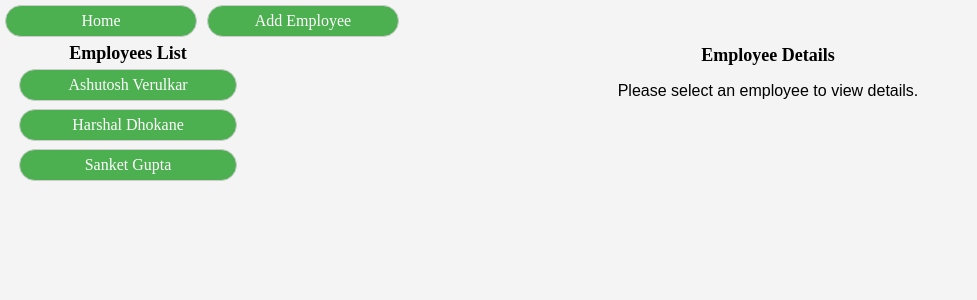
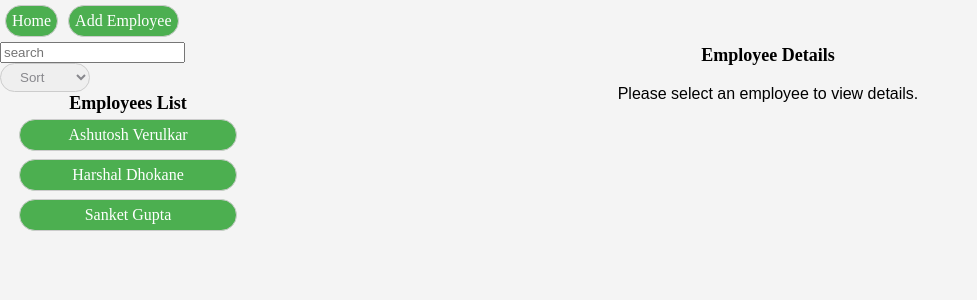
Before and after one commit to Endeavour95/Test-Employee-Dashboard, a React (Create React App) app: page / in a window 1280 px wide. Shown: the top 300 px of the page, without its empty margins (0-977 px from the left). Built offline with nearby package versions, Linux system fonts and the light colour scheme.

Commit message:
sorting is in working

```diff
--- a/src/App.css
+++ b/src/App.css
@@ -20,7 +20,7 @@ body {
   /* box-shadow: 0 0 10px rgb(98, 96, 96); */
 }
 
-nav input[type="button"] {
+nav input[type="button"], tr td button {
   cursor: pointer;
   font-size: 16px;
   font-family: cursive;
@@ -28,7 +28,8 @@ nav input[type="button"] {
   border-radius: 5px;
   background-color: #4caf50;
   color: #fff;
-  width: 15vw;
+  /* width: 15vw; */
+  width: fit-content;
   height: 4vh;
   border-radius: 20px;
   margin: 5px 5px 5px 5px;;
@@ -47,7 +48,7 @@ input[type="button"]:hover {
 }
 
 
-table {
+table[id="list"] {
   border-collapse: collapse;
   width: 100%;
   height: fit-content;
@@ -55,6 +56,19 @@ table {
   border-radius: 20px;
   /* box-shadow: 0 0 10px rgb(98, 96, 96); */
 
+}
+
+table[id="details"] {
+  /* display: flex; */
+  border-collapse: collapse;
+  /* width: 60vw; */
+  width: fit-content;
+  height: fit-content;
+  text-align: center;
+  /* justify-content: center; */
+  /* align-items: flex-start; */
+  border-radius: 20px;
+  box-shadow: 0 0 10px rgb(98, 96, 96);
 }
 
 th,h3 {
@@ -89,7 +103,12 @@ td input[type="button"] {
   text-align: center;
 }
 
-
+div[id="view"] {
+  display: flex;
+  justify-content: center;
+  width:'100%';
+  /* align-items: center; */
+}
 
 /* Registration page css */
 form {
@@ -118,10 +137,20 @@ select#myDropdown:focus {
   border-color: #66afe9;
 }
 
-input[type="text"] {
-  width: calc(100% - 16px);
+td label {
+  /* width: calc(100% - 16px); */
+  /* justify-content: left; */
   padding: 8px;
-  margin-bottom: 16px;
+  border-radius: 16px;
+  font-size: 14px;
+}
+
+td input[type="text"] {
+  /* width: calc(100% - 16px); */
+  width: fit-content;
+  padding: 8px;
+  margin-top: 8px;
+  margin-bottom: 8px;
   box-sizing: border-box;
   border: 1px solid #ccc;
   border-radius: 16px;
--- a/src/App.js
+++ b/src/App.js
@@ -1,95 +1,101 @@
 import logo from './logo.svg';
 import './App.css';
-import { useState } from 'react';
+import { useEffect, useState } from 'react';
 
-const departments = {
-  '1': {
-    deptId: 1,
-    deptName: "IT"
-  },
-  '2': {
-    deptId: 2,
-    deptName: "HR"
-  },
-  '3': {
-    deptId: 3,
-    deptName: "Engineering"
-  }
-}
-
-const message = {
-  empRegistered: "Employee registered successfully",
-  empExist: "Employee exist in the Employees table",
-  empEdited: "Employee details updated successfully",
-  empDeleted: "Employee associated with empId deleted successfully",
-  empNotExist: "Employee empId not found in Employess table"
-
-}
-
-
-// let show = false
-
-// let id;
-
-
-
-// displayEmployeeDetails() child
-function Details( props ) {
+function DisplayEmployeeDetails(props) {
   const labels = ["Employee Id : ", "First Name : ", "Last Name : ", "Salary : ", "Designation : ", "Department : "]
   return (
     <table id="details">
       <tbody>
         {
-          Object.values(props.employee).map((info, index) => {
+          Object.keys(props.employee).map((key, index) => {
+            if (key != "") {
+              if (key == "empDept") {
+                // let dept = props.departments[props.employee[key]]
                 return (
                   <tr>
                     <td>
                       <label>{labels[index]}</label>
                     </td>
                     <td>
-                  <input type="text" value={info} disabled={props.status} />
+                      <select id="myList" onchange="favTutorial()" disabled={props.status}>
+                        <option value="" selected disabled hidden > {props.departments[props.employee[key]].deptName} </option>
+                        <option value="1" > IT </option>
+                        <option value="2" > HR </option>
+                        <option value="3" > Engineering </option>
+                      </select>
                     </td>
                   </tr>
                 )
+              }
+              return (
+                <tr>
+                  <td>
+                    <label>{labels[index]}</label>
+                  </td>
+                  <td>
+                    <input type="text" value={props.employee[key]} disabled={props.status} />
+                  </td>
+                </tr>
+              )
+            }
           })
         }
+        <tr>
+          <td>
+            <button >Edit</button>
+          </td>
+          <td>
+            <button >Delete</button>
+          </td>
+        </tr>
       </tbody>
     </table>
   )
 }
 
-// List() child
-function DisplayEmployeeDetails(props) {
-  return (
-    <>
-      <Details employee={props.employee} status={true} />
-      <NavBar names={{ "Edit": App, "Delete": App }} />
-    </>
-  )
+// App() child
+const List = (props) => {
+  function setCss(employee) {
+    if (props.selectedEmployee === employee) {
+      return "hsla(64, 84%, 58%, 0.89)"
+    } else {
+      return "#4caf50"
+    }
   }
 
-// List() child
+  // const handelSetEmployee = (employee) =>{
+  //   console.log("em---ployee", employee)
+  //   props.setEmpId(employee)
+  // }
 
-// App() child
-const List = (props) => {
   return (
     <tbody>
       {
-        Object.keys(props.emplist).map((employee, index) => {
-          // console.log("11",employee, "222", index+1)
+        Object.keys(props.employees).map((employee, index) => {
           return (
-            <tr><td><input key={index+1} type="button" value={props.emplist[employee].empFName + " " + props.emplist[employee].empLName} onClick={() => {
-              // const emp = props.emplist[employee]
-              props.disp(employee)
-            }}></input></td></tr>
+            <tr><td><input key={index + 1} type="button" style={{ backgroundColor: setCss(employee) }}
+              value={props.employees[employee].empFName + " " + props.employees[employee].empLName}
+              onClick={() => { props.setEmpId(employee) }} ></input></td></tr>
           )
         })
+
+
+        // Object.keys(props.employees).map((employee, index) => {
+        //   console.log("11", employee)
+        //   return (
+        //     <tr><td><input key={index + 1} type="button" style={{ backgroundColor: setCss(employee) }}
+        //       value={props.employees[employee].empFName + " " + props.employees[employee].empLName}
+        //       onClick={() => handelSetEmployee(employee)} ></input></td></tr>
+        //   )
+        // })
+
       }
     </tbody>
   )
 }
 
-// App() and displayEmployeeDetails() child
+// App() and DisplayEmployeeDetails() child
 const NavBar = (props) => {
   return (
     <nav>
@@ -105,15 +111,19 @@ const NavBar = (props) => {
 }
 
 function App() {
-
-  const [show, setshow] = useState(false)
-  const [id, setid] = useState('')
-
-  function displaystatus(employee) {
-   setshow(true)
-   setid(employee)
-    // return {show, employee}
-    // displayEmployeeDetails(employee)
+  const departments = {
+    '1': {
+      deptId: 1,
+      deptName: "IT"
+    },
+    '2': {
+      deptId: 2,
+      deptName: "HR"
+    },
+    '3': {
+      deptId: 3,
+      deptName: "Engineering"
+    }
   }
 
   let employees = {
@@ -142,6 +152,20 @@ function App() {
       empDept: departments[3]?.deptId
     }
   }
+
+  const [empId, setEmpId] = useState('')
+
+  const [clonedEmployess, setClonedEmployess] = useState(employees)
+
+  function arrangeEmployees(employees, e) {
+
+    if (e.target.value == "ASC") {
+      Object.keys.employees
+
+      setClonedEmployess(employees)
+    }
+  }
+
   return (
     <>
       <div id="navdiv">
@@ -149,21 +173,31 @@ function App() {
       </div>
       <div id="downdiv">
         <div id="left">
+          <div id='toolbar'>
+            <input placeholder='search'></input>
+            <select id="myList" onchange={(e)=>arrangeEmployees(employees, e)} setClonedEmployess={setClonedEmployess} >
+              <option value="" selected disabled hidden > Sort </option>
+              <option value="ASC" > ASC </option>
+              <option value="DESC" > DESC </option>
+            </select>
+          </div>
+          <div>
             <table id="list">
               <thead>
                 <tr>
                   <th>Employees List</th>
                 </tr>
               </thead>
-            <List emplist={employees} disp={displaystatus} />
+              <List employees={clonedEmployess} setEmpId={setEmpId} selectedEmployee={empId} />
             </table>
+          </div>
         </div>
         <div id="right">
           <div>
             <h3>Employee Details</h3>
           </div>
           <div id="view">{
-            show ? <DisplayEmployeeDetails employee={employees[id]} /> : <p>Please select an employee to view details.</p>
+            empId ? <DisplayEmployeeDetails employee={employees[empId]} departments={departments} status={true} /> : <p>Please select an employee to view details.</p>
           }
           </div>
         </div>
@@ -172,25 +206,4 @@ function App() {
   )
 }
 
-// function App() {
-//   return (
-//     <div className="App">
-//       <header className="App-header">
-//         <img src={logo} className="App-logo" alt="logo" />
-//         <p>
-//           Edit <code>src/App.js</code> and save to reload.
-//         </p>
-//         <a
-//           className="App-link"
-//           href="https://reactjs.org"
-//           target="_blank"
-//           rel="noopener noreferrer"
-//         >
-//           Learn React
-//         </a>
-//       </header>
-//     </div>
-//   );
-// }
-
 export default App;
```
Lines whose indentation alone changed are shown as unchanged.
